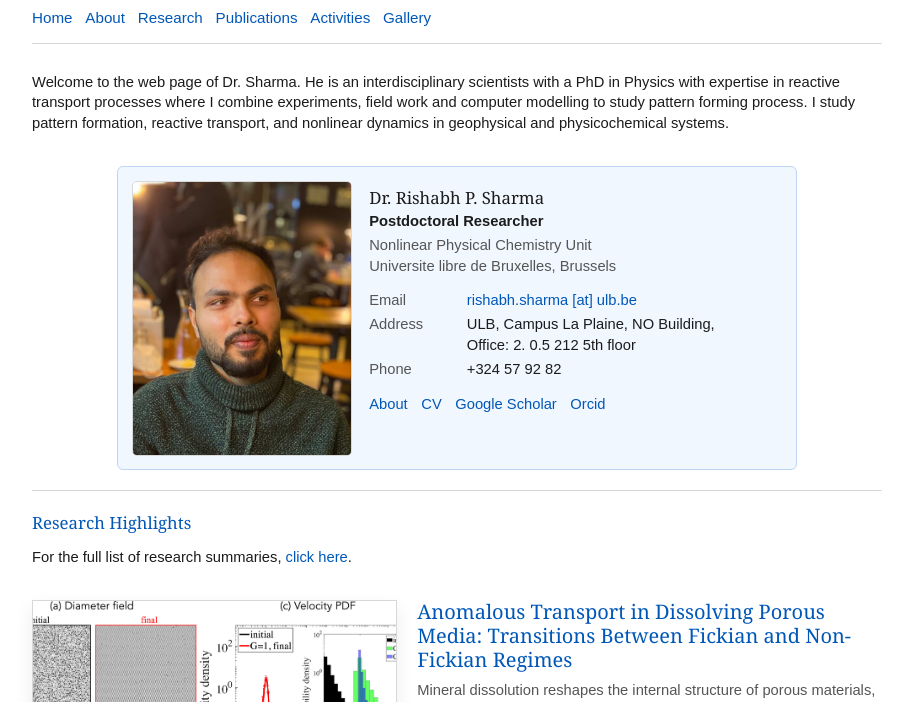
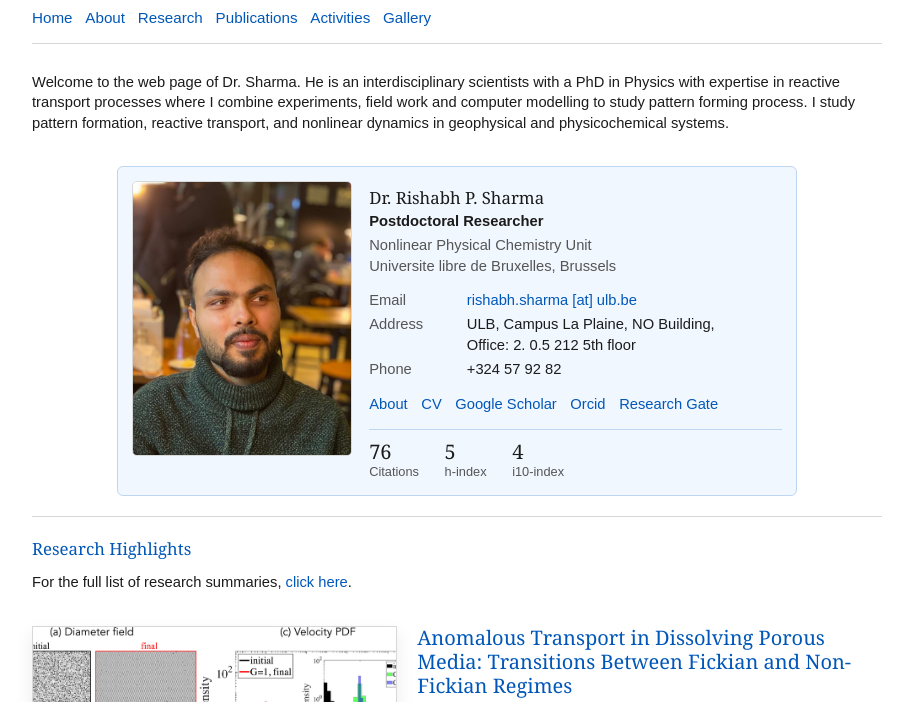
Before and after one commit to rishabhstein/rishabhps.com, an Eleventy site: page src/index.njk in a window 1280 px wide. Shown: the part 82-784 px from the top of the page, without its empty margins (183-1088 px from the left). Built offline with nearby package versions, Linux system fonts and the light colour scheme; Eleventy itself is replaced by a stand-in of ours; files that its build step writes are made by us from their sources.

Commit message:
adding hindex

```diff
--- a/assets/css/style.css
+++ b/assets/css/style.css
@@ -211,6 +211,31 @@ main,
 
 .hero-actions {
   margin-top: 0.35rem;
+}
+
+.profile-metrics {
+  border-top: 1px solid var(--profile-line);
+  display: flex;
+  gap: 1.6rem;
+  margin: 0.85rem 0 0;
+  padding-top: 0.7rem;
+}
+
+.profile-metrics div {
+  display: flex;
+  flex-direction: column;
+}
+
+.profile-metrics dd {
+  font-family: Georgia, "Times New Roman", serif;
+  font-size: 1.25rem;
+  line-height: 1.1;
+  margin: 0;
+}
+
+.profile-metrics dt {
+  color: var(--muted);
+  font-size: 0.8rem;
 }
 
 .portrait-panel {
--- a/src/index.njk
+++ b/src/index.njk
@@ -38,7 +38,22 @@ bodyClass: content-page home-page
         <a href="/assets/files/rps_Academic_CV.pdf">CV</a>
         <a href="https://scholar.google.com/citations?user=Sl8DVUsAAAAJ&hl=en">Google Scholar</a>
         <a href="https://orcid.org/0000-0003-0308-0643">Orcid</a>
+        <a class="contact-link" href="https://www.researchgate.net/profile/Rishabh-Sharma-81?ev=hdr_xprf"> Research Gate</a>
       </div>
+      <dl class="profile-metrics" aria-label="Google Scholar metrics, October 2026">
+        <div>
+          <dd>76</dd>
+          <dt>Citations</dt>
+        </div>
+        <div>
+          <dd>5</dd>
+          <dt>h-index</dt>
+        </div>
+        <div>
+          <dd>4</dd>
+          <dt>i10-index</dt>
+        </div>
+      </dl>
     </div>
   </div>
 </section>
```
